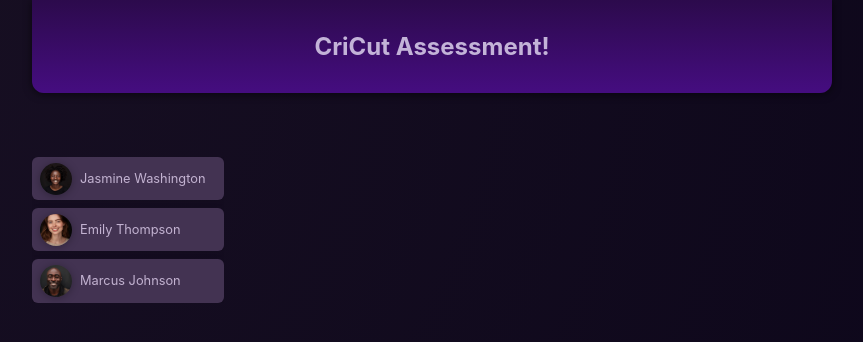
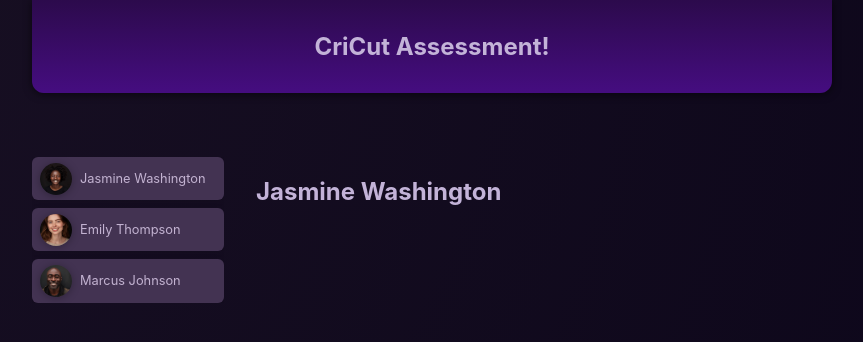
Before and after one commit to devyusko/CriCut, an Angular app in the folder cricut-angular-interview/: page /assessment in a window 1280 px wide. Shown: the top 342 px of the page, without its empty margins (208-1071 px from the left). Built offline with nearby package versions, Linux system fonts and the light colour scheme.

Commit message:
- adding user-information.component

```diff
--- a/cricut-angular-interview/src/app/assessment/assessment.component.html
+++ b/cricut-angular-interview/src/app/assessment/assessment.component.html
@@ -3,13 +3,14 @@
 <main>
   <ul id="users">
     <li>
-      <app-user [avatar]="users[0].avatar" [name]="users[0].name" ></app-user>
+      <app-user (select)="onSelectUser($event)" [id]="users[0].id" [avatar]="users[0].avatar" [name]="users[0].name" ></app-user>
     </li>
     <li>
-      <app-user [avatar]="users[1].avatar" [name]="users[1].name" ></app-user>
+      <app-user (select)="onSelectUser($event)" [id]="users[1].id"  [avatar]="users[1].avatar" [name]="users[1].name" ></app-user>
     </li>
     <li>
-      <app-user [avatar]="users[2].avatar" [name]="users[2].name" ></app-user>
+      <app-user (select)="onSelectUser($event)" [id]="users[2].id" [avatar]="users[2].avatar" [name]="users[2].name" ></app-user>
     </li>
   </ul>
+  <app-user-information [name]="selectedUser.name" ></app-user-information>
 </main>
--- a/cricut-angular-interview/src/app/assessment/assessment.component.ts
+++ b/cricut-angular-interview/src/app/assessment/assessment.component.ts
@@ -2,6 +2,7 @@
 import {HeaderComponent} from "./header/header.component";
 import {UserComponent} from "./user/user.component";
 import {MOCK_USERS} from "./mock-users";
+import {UserInformationComponent} from "./user-information/user-information.component";
 
 
 @Component({
@@ -9,11 +10,21 @@
   standalone: true,
   imports: [
     HeaderComponent,
-    UserComponent
+    UserComponent,
+    UserInformationComponent
   ],
   templateUrl: './assessment.component.html',
   styleUrl: './assessment.component.less'
 })
 export class AssessmentComponent {
   users = MOCK_USERS;
+  selectedUserId = 'u1';
+
+  get selectedUser() {
+    return this.users.find((user) => user.id === this.selectedUserId)!;
+  }
+  onSelectUser(id: string) {
+    console.log('Selected suer id: ' + id);
+    this.selectedUserId = id;
+  }
 }
--- /dev/null
+++ b/cricut-angular-interview/src/app/assessment/user-information/user-information.component.html
@@ -0,0 +1 @@
+<h2>{{ name }}</h2>
--- a/cricut-angular-interview/src/app/assessment/user/user.component.ts
+++ b/cricut-angular-interview/src/app/assessment/user/user.component.ts
@@ -1,8 +1,8 @@
-import {Component, Input} from '@angular/core';
-import { MOCK_USERS } from '../mock-users'
+import {Component, EventEmitter, Input, output, Output} from '@angular/core';
+// import { MOCK_USERS } from '../mock-users'
 import {NgForOf} from "@angular/common";
 
-const randomIndex = Math.floor(Math.random() * MOCK_USERS.length);
+// const randomIndex = Math.floor(Math.random() * MOCK_USERS.length);
 
 @Component({
   selector: 'app-user',
@@ -14,8 +14,13 @@
   styleUrl: './user.component.less'
 })
 export class UserComponent {
-  @Input() avatar!: string;
-  @Input() name!: string;
+  @Input({ required: true }) id!: string;
+  @Input({ required: true }) avatar!: string;
+  @Input({ required: true }) name!: string;
+  @Output() select = new EventEmitter<string>();
+  // output function signal
+  // eventEmitter done automatically when using output function
+  // select = output<string>()
   // this is where it is initialized a signal
   // selectUser = signal(MOCK_USERS[randomIndex]);
   // computed meant to be used with signal.
@@ -27,6 +32,7 @@
     // const randomIndex = Math.floor(Math.random() * MOCK_USERS.length);
     // the set method updates the signal
     // this.selectUser.set(MOCK_USERS[randomIndex]);
+    this.select.emit(this.id);
   }
 
   get imageSrc() {
```
Also changed, not shown: cricut-angular-interview/src/app/assessment/user-information/user-information.component.ts (added, +11 -0 lines), cricut-angular-interview/src/app/assessment/user-information/user-information.component.less (added).
